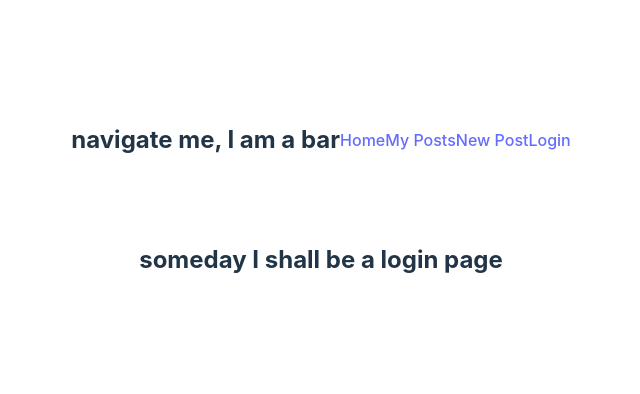
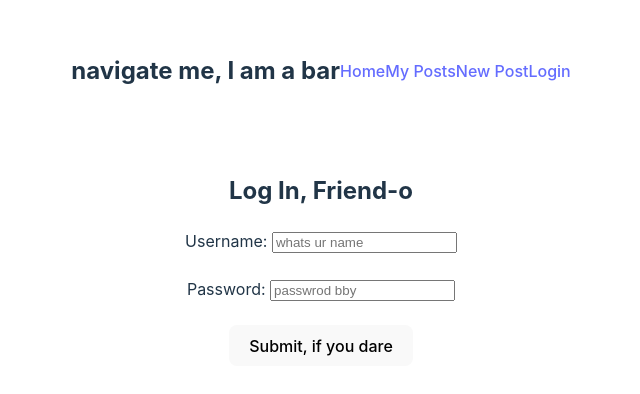
Before and after one commit to Annalisa-Boerner/ABsList, a React (Vite) app in the folder ABsList/: page /login in a window 1280 px wide. Shown: the part 240-634 px from the top of the page, without its empty margins (319-959 px from the left). Built offline with nearby package versions, Linux system fonts and the light colour scheme.

Commit message:
built login form; no API interaction, yet

```diff
--- a/ABsList/src/components/login.jsx
+++ b/ABsList/src/components/login.jsx
@@ -1,3 +1,39 @@
+import { useState } from "react"
+
 export default function Login() {
-     return <h2>someday I shall be a login page</h2>;
+     const [username, setUsername] = useState('')
+     const [password, setPassword] = useState('')
+
+     async function handleSubmit() {
+          console.log('motherfucking button time')
+     }
+
+
+
+
+
+
+     return (<section>
+          <h2>Log In, Friend-o</h2>
+          {/* {error && <h2>{error}</h2>} */}
+          <form onSubmit={handleSubmit}>
+               <label>
+                    Username: <input type="text" placeholder='whats ur name' value={username} onChange={(event) => setUsername(event.target.value)} />
+               </label><br /><br />
+               <label>Password: <input type="password"
+                    placeholder="passwrod bby"
+                    value={password}
+                    onChange={(event) => setPassword(event.target.value)} />
+               </label><br /><br />
+               <button>Submit, if you dare</button>
+
+
+
+
+
+          </form>
+
+
+
+     </section>)
 }
```
